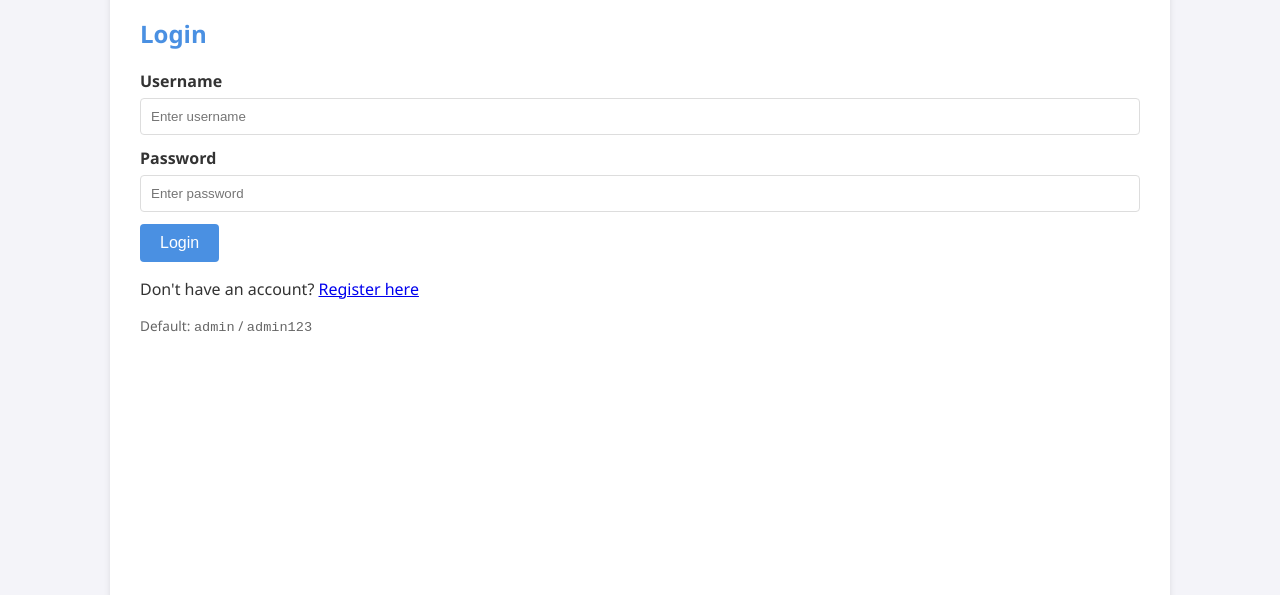
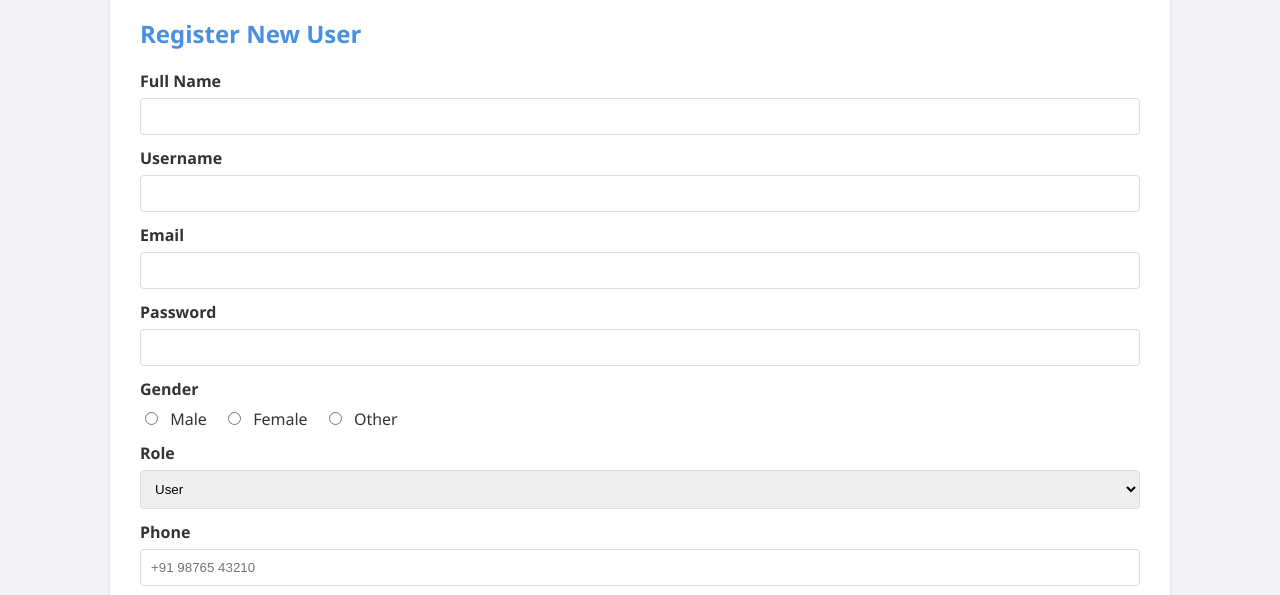
Before and after one commit to iamprashanth238/SeleniumPractice, a plain HTML site: page index.html in a window 1280 px wide. Shown: the part 141-736 px from the top of the page. Drawn offline with Linux system fonts and the light colour scheme.

Commit message:
Update index.html

```diff
--- a/index.html
+++ b/index.html
@@ -42,7 +42,7 @@
         </div>
     </header>
 
-    <div id="login-view" class="view active-view">
+    <div id="login-view" class="view">
         <h2>Login</h2>
         <div class="form-group">
             <label for="login-username">Username</label>
@@ -58,7 +58,7 @@
         <div class="small-note">Default: <code>admin</code> / <code>admin123</code></div>
     </div>
 
-    <div id="register-view" class="view">
+    <div id="register-view" class="view active-view">
         <h2>Register New User</h2>
         <form id="register-form" enctype="multipart/form-data">
             <div class="form-group">
```
